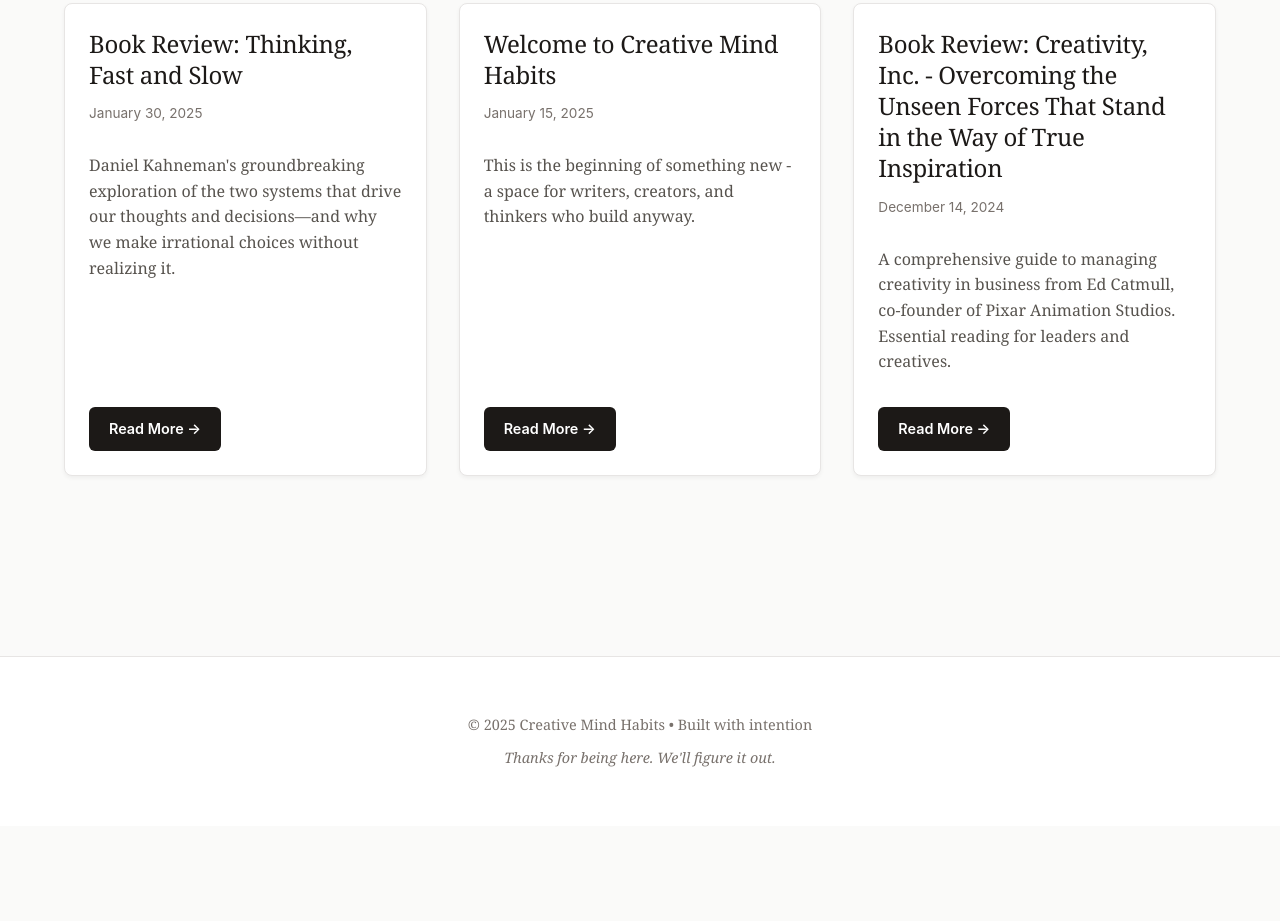
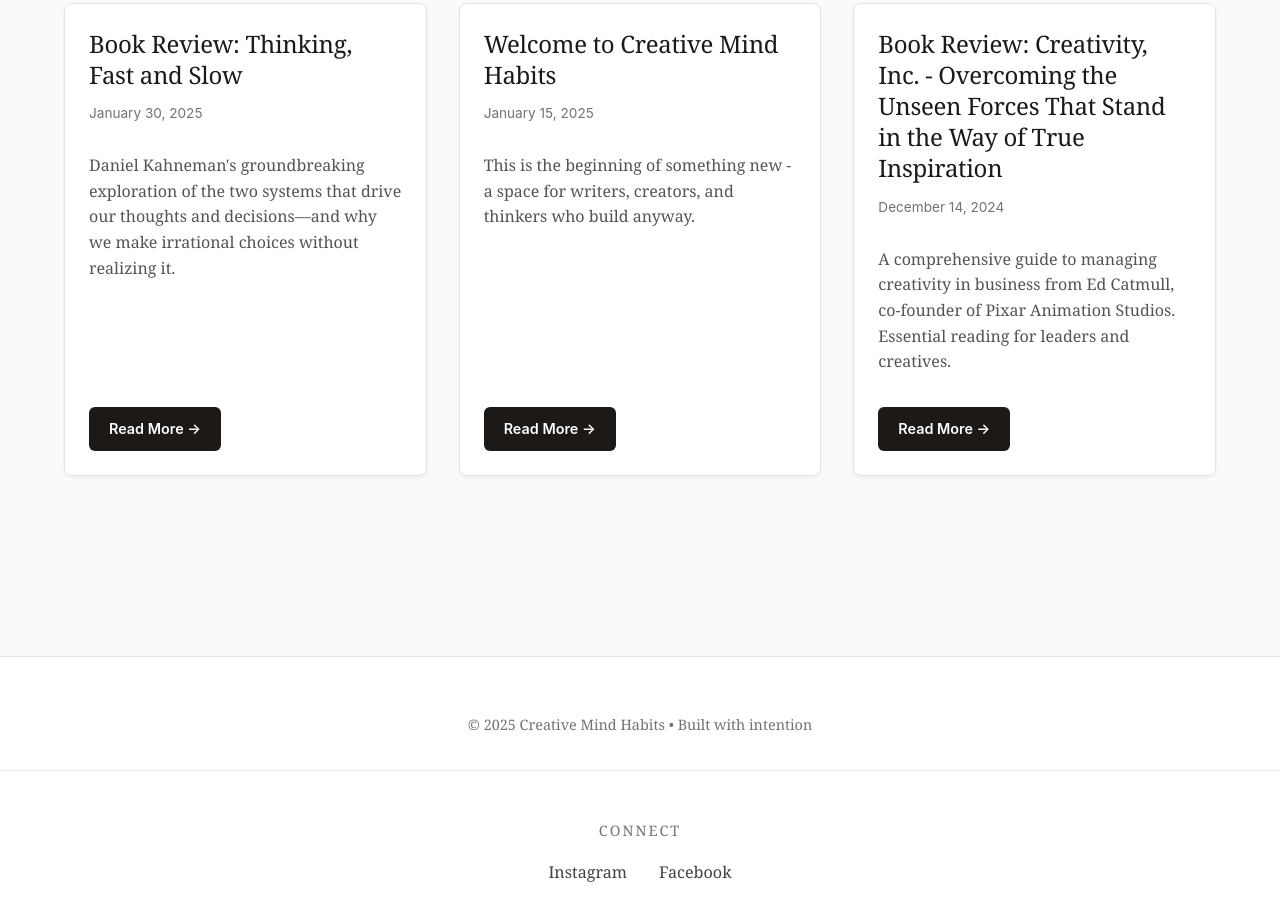
Before and after one commit to Emelia-bot/creativemindhabits, an Eleventy site: page src/index.njk in a window 1280 px wide. Shown: the part 883-1804 px from the top of the page. Before the commit the page ends 1709 px from the top, so only its background shows below. Built offline with nearby package versions, Linux system fonts and the light colour scheme; Eleventy itself is replaced by a stand-in of ours; files that its build step writes are made by us from their sources.

Commit message:
Improve social media links styling

```diff
--- a/src/_includes/layouts/base.njk
+++ b/src/_includes/layouts/base.njk
@@ -53,9 +53,15 @@
     <div class="container">
       <div class="footer-content">
         <p>&copy; 2025 Creative Mind Habits • Built with intention</p>
-        <p class="footer-tagline">Thanks for being here. We'll figure it out.</p>
       </div>
     </div>
+    <div style="margin-top: 2rem; padding-top: 2rem; border-top: 1px solid #e7e5e4; text-align: center;">
+        <p style="font-size: 0.85em; color: #78716c; margin-bottom: 1rem; text-transform: uppercase; letter-spacing: 2px;">Connect</p>
+        <div style="display: flex; gap: 2rem; justify-content: center;">
+          <a href="https://www.instagram.com/creativemindhabits/" target="_blank" rel="noopener noreferrer" style="color: #44403c; text-decoration: none; font-size: 0.95em; transition: color 0.2s;">Instagram</a>
+          <a href="https://www.facebook.com/creativemindhabits" target="_blank" rel="noopener noreferrer" style="color: #44403c; text-decoration: none; font-size: 0.95em; transition: color 0.2s;">Facebook</a>
+        </div>
+      </div>
   </footer>
 
 <script>
```
Also changed, not shown: package.json (+6 -2 lines), .eleventy.js, 14 other files.
